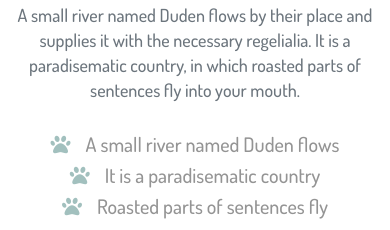
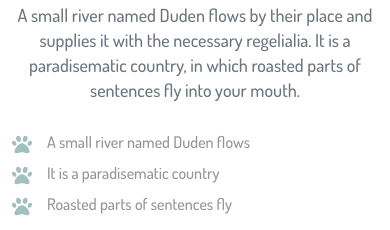
Before and after one commit to letife327/DogWebsite, a plain HTML site: page index.html in a window 390 px wide. Shown: the part 2196-2426 px from the top of the page. Drawn offline with nearby package versions, Linux system fonts and the light colour scheme.

Commit message:
ChangedFontStyle

```diff
--- a/_about.sass
+++ b/_about.sass
@@ -67,3 +67,10 @@
     @media screen and ( max-width: 500px )
         .textbox
             padding: 0
+            ul
+                align-items: flex-start
+                h5
+                    font-size: 16px
+                .icon
+                padding: 0
+                margin-right: 8px
```
Also changed, not shown: style.css, 1 other file.
